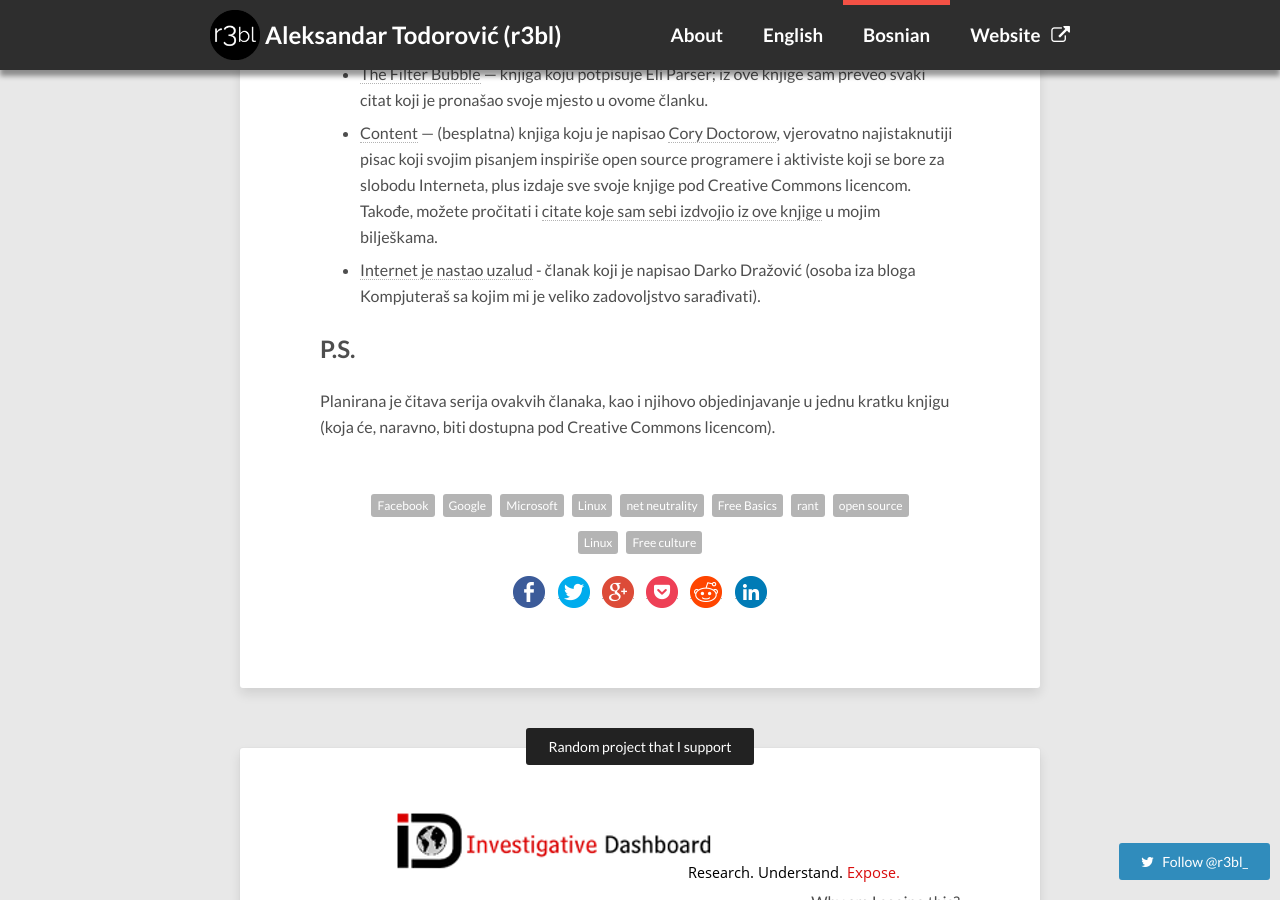
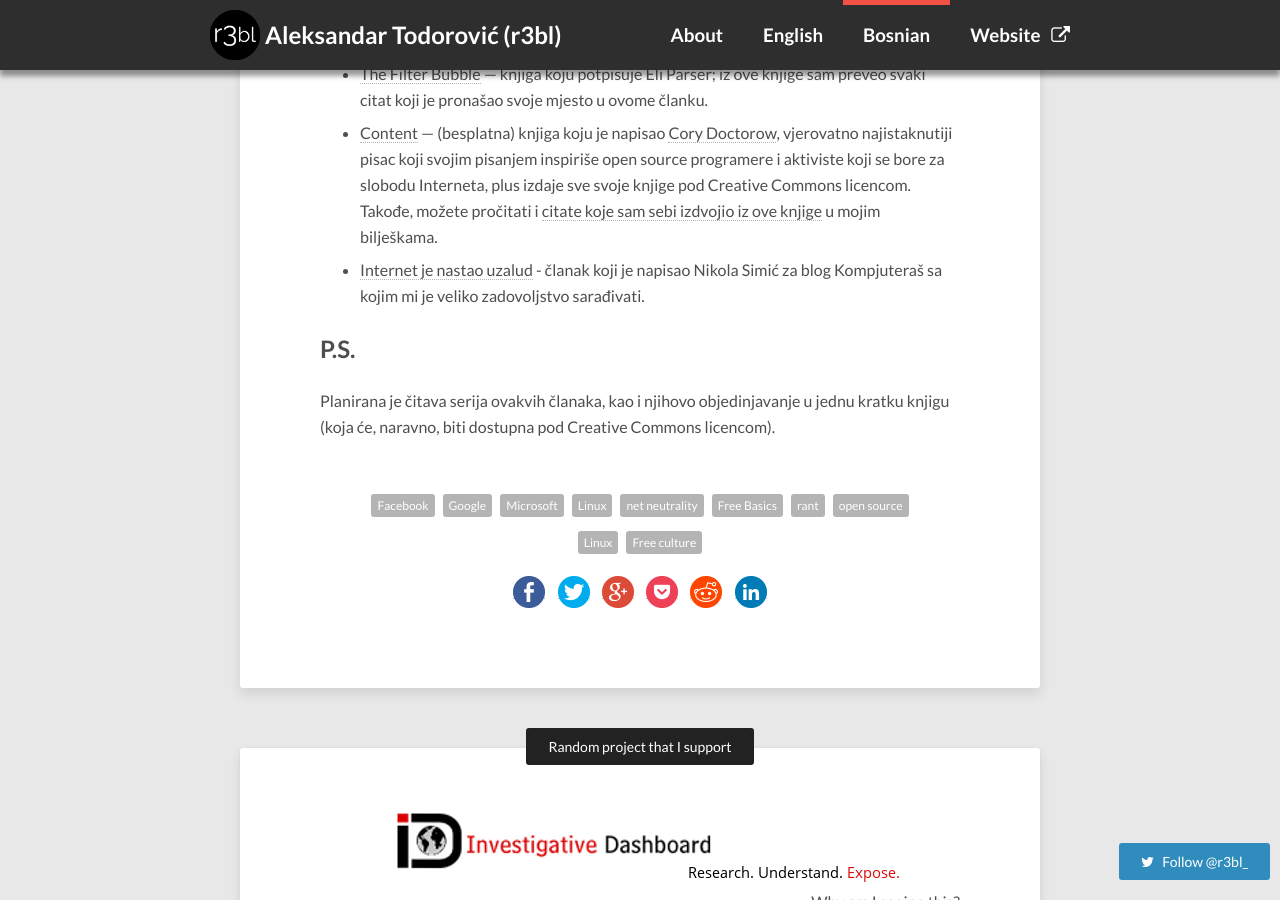
Before and after one commit to menghanhui/r3bl.blog, a Jekyll site: the page built from _posts/2016-01-27-google-microsoft-facebook.md, in a window 1280 px wide and 900 px high, scrolled down 12829 px. Built offline with Jekyll 4.4.1, drawn with Linux system fonts in a browser that asks for light colours; nearby versions of some CDN libraries; comment, search, counter and statistics services are not loaded.

Commit message:
Fixes wrong author

```diff
--- a/_posts/2016-01-27-google-microsoft-facebook.md
+++ b/_posts/2016-01-27-google-microsoft-facebook.md
@@ -182,7 +182,7 @@
 * [Koje softverske firme vas kontrolišu?](https://blog.r3bl.me/bs/koje-softverske-firme-vas-kontrolisu/) — objava na mom blogu iz oktobra 2014. godine.
 * [The Filter Bubble](http://www.amazon.com/Filter-Bubble-Personalized-Changing-Think/dp/0143121235/) — knjiga koju potpisuje Eli Parser; iz ove knjige sam preveo svaki citat koji je pronašao svoje mjesto u ovome članku.
 * [Content](http://craphound.com/content/download/) — (besplatna) knjiga koju je napisao [Cory Doctorow](http://craphound.com/), vjerovatno najistaknutiji pisac koji svojim pisanjem inspiriše open source programere i aktiviste koji se bore za slobodu Interneta, plus izdaje sve svoje knjige pod Creative Commons licencom. Takođe, možete pročitati i [citate koje sam sebi izdvojio iz ove knjige](https://github.com/aleksandar-todorovic/notes/blob/master/quotes/05_content.md) u mojim bilješkama.
-* [Internet je nastao uzalud](https://kompjuteras.com/internet-je-nastao-uzalud/) - članak koji je napisao Darko Dražović (osoba iza bloga Kompjuteraš sa kojim mi je veliko zadovoljstvo sarađivati).
+* [Internet je nastao uzalud](https://kompjuteras.com/internet-je-nastao-uzalud/) - članak koji je napisao  Nikola Simić za blog Kompjuteraš sa kojim mi je veliko zadovoljstvo sarađivati.
 
 ## P.S.
 
```
